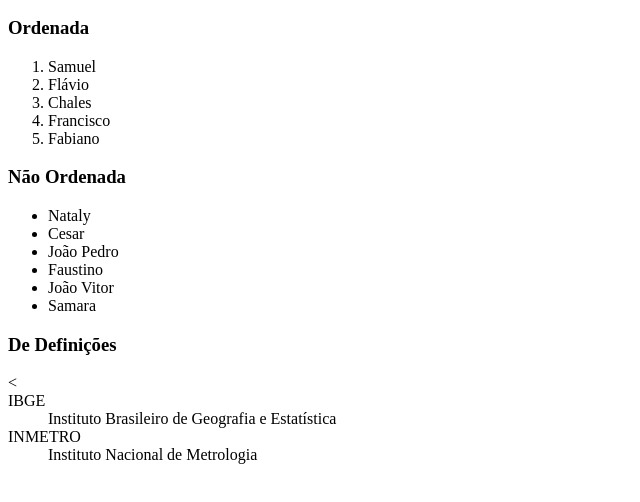
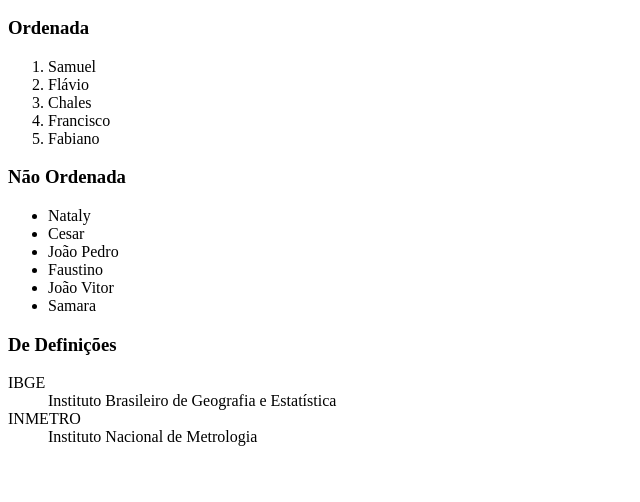
Before and after one commit to erico-senac/uc22025, a plain HTML site: page index.html in a window 1280 px wide. Shown: the part 110-612 px from the top of the page, without its empty margins (0-640 px from the left). Drawn offline with Linux system fonts and the light colour scheme.

Commit message:
atualização do index

```diff
--- a/index.html
+++ b/index.html
@@ -26,7 +26,7 @@
             <li>Samara</li>
         </ul>
     <h3>De Definições</h3>
-    <
+    <dl>
         <dt>IBGE</dt>
         <dd>Instituto Brasileiro de Geografia e Estatística</dd>
         <dt>INMETRO</dt>
```
